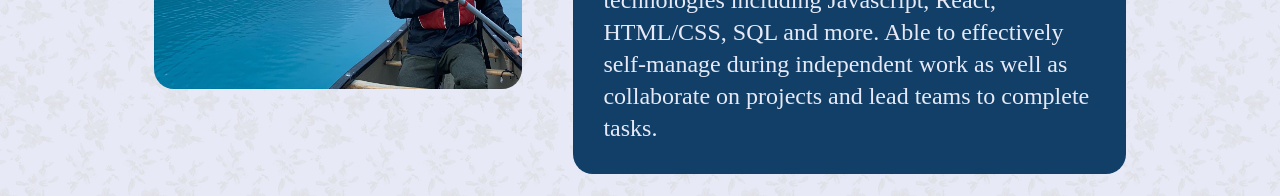
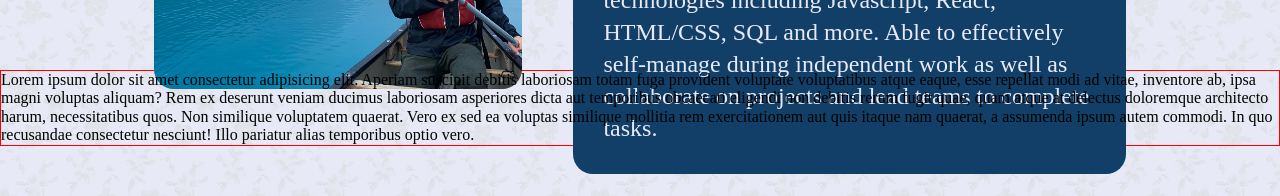
Before and after one commit to NealePT/nealetaylorcom, a React (Create React App) app in the folder react-site/: page / in a window 1280 px wide. Shown: the part 1210-1406 px from the top of the page. Built offline with nearby package versions, Linux system fonts and the light colour scheme.

Commit message:
link skills css to app

```diff
--- a/react-site/src/App.js
+++ b/react-site/src/App.js
@@ -6,6 +6,7 @@ import './App.css';
 import './components/LinkBar.css'
 import './components/Header.css'
 import './components/About.css'
+import './components/Skills.css'
 
 function App() {
   const [linkClick, setLinkClick] = useState(true);
--- a/react-site/src/components/Skills.jsx
+++ b/react-site/src/components/Skills.jsx
@@ -1,7 +1,9 @@
 export default function Skills(props) {
   return (
     <div className="skills">
-
+      Lorem ipsum dolor sit amet consectetur adipisicing elit. Aperiam suscipit debitis laboriosam totam fuga provident voluptate voluptatibus atque eaque, esse repellat modi ad vitae, inventore ab, ipsa magni voluptas aliquam?
+      Rem ex deserunt veniam ducimus laboriosam asperiores dicta aut temporibus obcaecati eligendi non debitis rerum fugit quae, quam atque at delectus doloremque architecto harum, necessitatibus quos. Non similique voluptatem quaerat.
+      Vero ex sed ea voluptas similique mollitia rem exercitationem aut quis itaque nam quaerat, a assumenda ipsum autem commodi. In quo recusandae consectetur nesciunt! Illo pariatur alias temporibus optio vero.
     </div>
   )
 }
```
